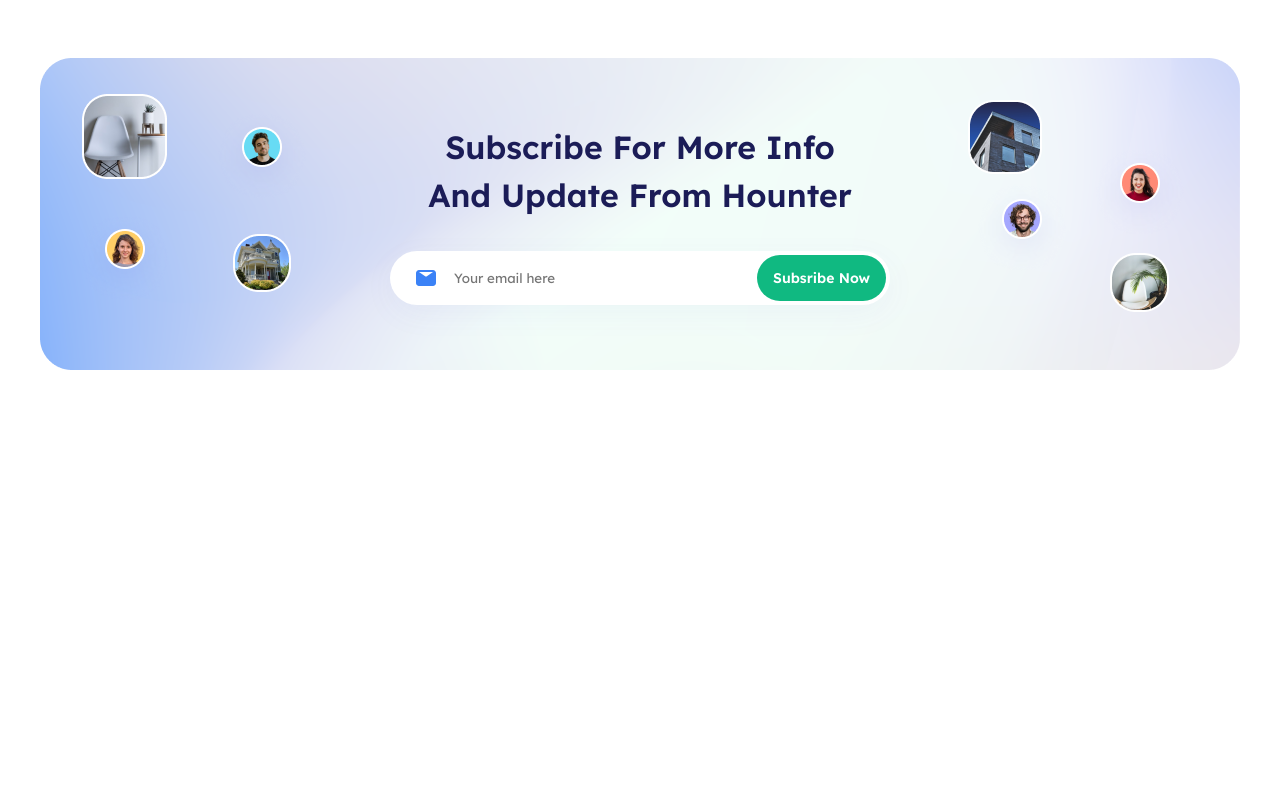
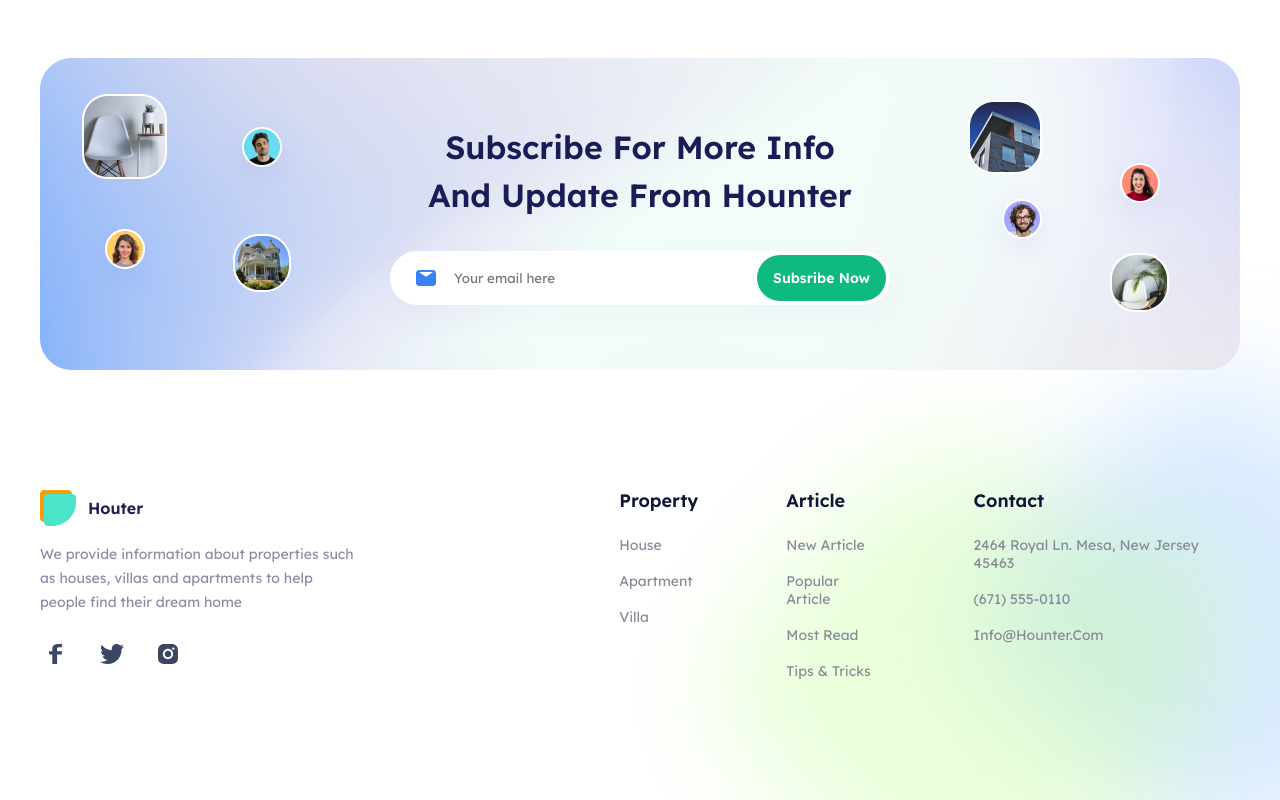
Before and after one commit to DankiCat/houter, a website: page src/index.html in a window 1280 px wide. Shown: the part 3717-4517 px from the top of the page. Before the commit the page ends 4087 px from the top, so only its background shows below. Drawn offline with Linux system fonts and the light colour scheme; files whose address does not match are found by name.

Commit message:
footer adding

```diff
--- a/src/index.html
+++ b/src/index.html
@@ -393,6 +393,56 @@
         </div>
     </section>
 
+    <!-- Разметка футера -->
+    <footer class="footer">
+        <img src="images/blurs/blur4.png" alt="" class="blur">
+        <div class="container">
+            <nav class="footer__navbar">
+                <div class="footer__biography">
+                    <a href="#">
+                        <div class="footer__logo">
+                            <img src="images/logo.png" alt="Houter">
+                            <span>Houter</span>
+                        </div>
+                    </a>
+                    <div class="footer__description">
+                        We provide information about properties such as houses, villas and apartments to help people find their dream home
+                    </div>
+                    <div class="footer__social">
+                        <a href="#"><img src="icons/social/facebook.svg" alt="facebook"></a>
+                        <a href="#"><img src="icons/social/twitter.svg" alt="twitter"></a>
+                        <a href="#"><img src="icons/social/instagram.svg" alt="instagram"></a>
+                    </div>
+                </div>
+                <div class="footer__column">
+                    <div class="footer__title">Property</div>
+                    <ul class="footer__links">
+                        <li class="footer__link"><a href="#">House</a></li>
+                        <li class="footer__link"><a href="#">Apartment</a></li>
+                        <li class="footer__link"><a href="#">Villa</a></li>
+                    </ul>
+                </div>
+                <div class="footer__column">
+                    <div class="footer__title">Article</div>
+                    <ul class="footer__links">
+                        <li class="footer__link"><a href="#">New Article</a></li>
+                        <li class="footer__link"><a href="#">Popular Article</a></li>
+                        <li class="footer__link"><a href="#">Most Read</a></li>
+                        <li class="footer__link"><a href="#">Tips & Tricks</a></li>
+                    </ul>
+                </div>
+                <div class="footer__column">
+                    <div class="footer__title">Contact</div>
+                    <ul class="footer__links">
+                        <li class="footer__link"><a href="#">2464 Royal Ln. Mesa, New Jersey 45463</a></li>
+                        <li class="footer__link"><a href="#">(671) 555-0110</a></li>
+                        <li class="footer__link"><a href="#">info@hounter.com</a></li>
+                    </ul>
+                </div>
+            </nav>
+        </div>
+    </footer>
+
     <!-- <script src="https://cdn.jsdelivr.net/npm/bootstrap@5.0.2/dist/js/bootstrap.bundle.min.js" integrity="sha384-MrcW6ZMFYlzcLA8Nl+NtUVF0sA7MsXsP1UyJoMp4YLEuNSfAP+JcXn/tWtIaxVXM" crossorigin="anonymous"></script> -->
     <script src="js/script.js"></script>
 </body>
--- /dev/null
+++ b/src/sass/blocks/footer/_footer.scss
@@ -0,0 +1,77 @@
+.footer {
+    margin: 120px 0;
+    position: relative;
+    .blur {
+        z-index: -1;
+        width: 54vw;
+        height: 70vh;
+        position: absolute;
+        bottom: -120px;
+        right: 0;
+    }
+    &__navbar {
+        display: flex;
+        flex-direction: row;
+    }
+    &__biography {
+        display: flex;
+        flex-direction: column;
+        width: 320px;
+        margin-right: 263px;
+    }
+    &__logo {
+        height: 100%;
+        display: flex;
+        align-items: center;
+        span {
+            margin-left: 12px;
+            font-weight: 700;
+            font-size: 16px;
+            line-height: 20px;
+            color: $main-blue;
+        }
+    }
+    &__description {
+        margin-top: 16px;
+        font-weight: 400;
+        font-size: 14px;
+        line-height: 24px;
+        color: #626687;
+        opacity: 0.75;
+    }
+    &__social {
+        display: flex;
+        flex-direction: row;
+        align-items: flex-start;
+        gap: 24px;
+        margin-top: 24px;
+    }
+    &__column {
+        margin-right: 88px;
+        &:last-child {
+            margin-right: 0;
+        }
+    }
+    &__title {
+        font-weight: 600;
+        font-size: 18px;
+        line-height: 22px;
+        text-transform: capitalize;
+        color: #0E1735;
+    }
+    &__links {
+        margin-top: 24px;
+        list-style: none;
+    }
+    &__link {
+        margin-bottom: 18px;
+        font-weight: 400;
+        font-size: 14px;
+        line-height: 18px;
+        text-transform: capitalize;
+        color: $gray-purple;
+        &:last-child {
+            margin-bottom: 0;
+        }
+    }
+}
--- a/src/sass/style.scss
+++ b/src/sass/style.scss
@@ -13,6 +13,7 @@
     -webkit-box-sizing: border-box;
     -moz-box-sizing: border-box;
     box-sizing: border-box;
+    scroll-behavior: smooth;
 }
 
 body {
@@ -54,3 +55,5 @@
 @import 'blocks/tips/tips';
 
 @import 'blocks/subscription/subscription';
+
+@import 'blocks/footer/footer';
```
Also changed, not shown: src/css/style.min.css, src/images/blurs/blur4.png (added).
